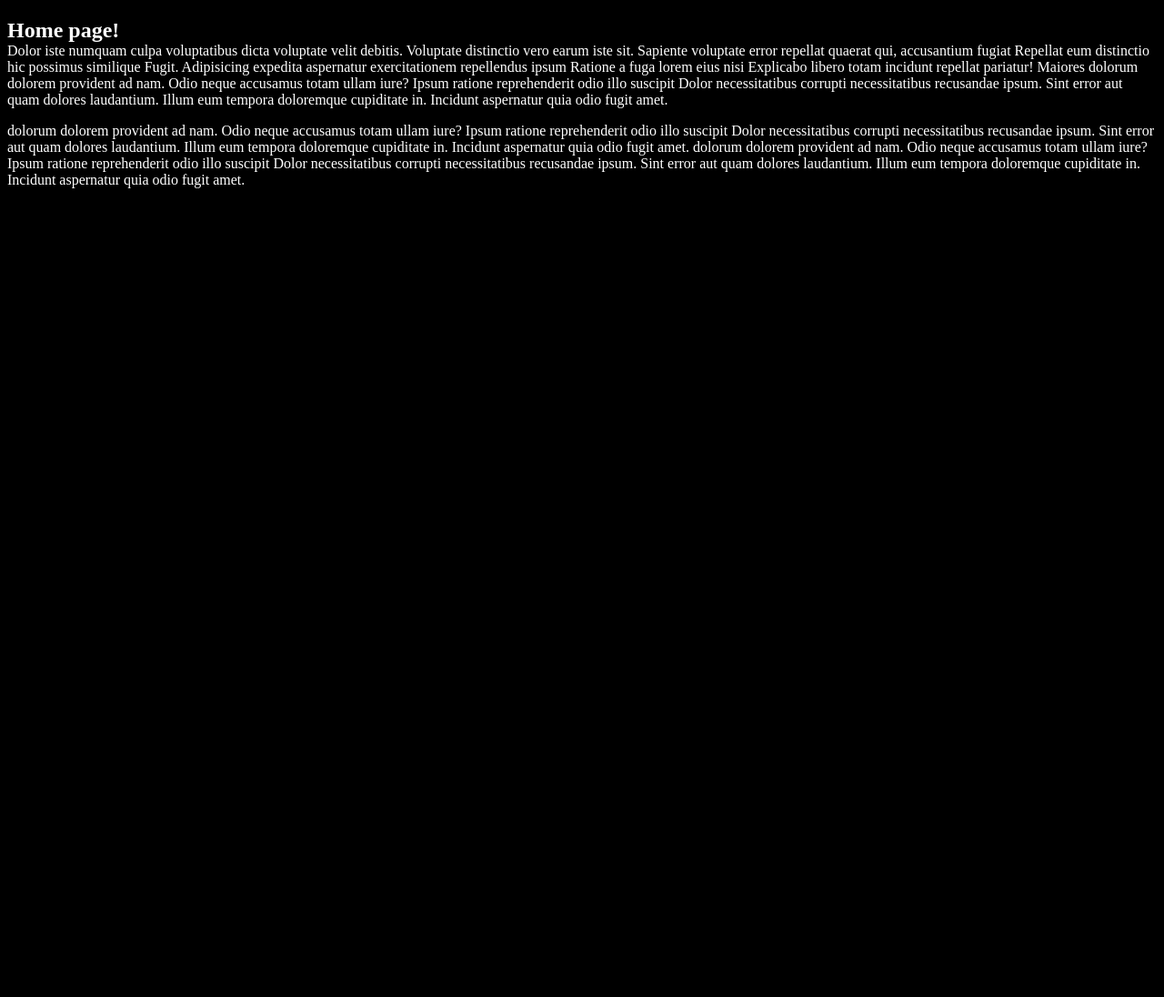
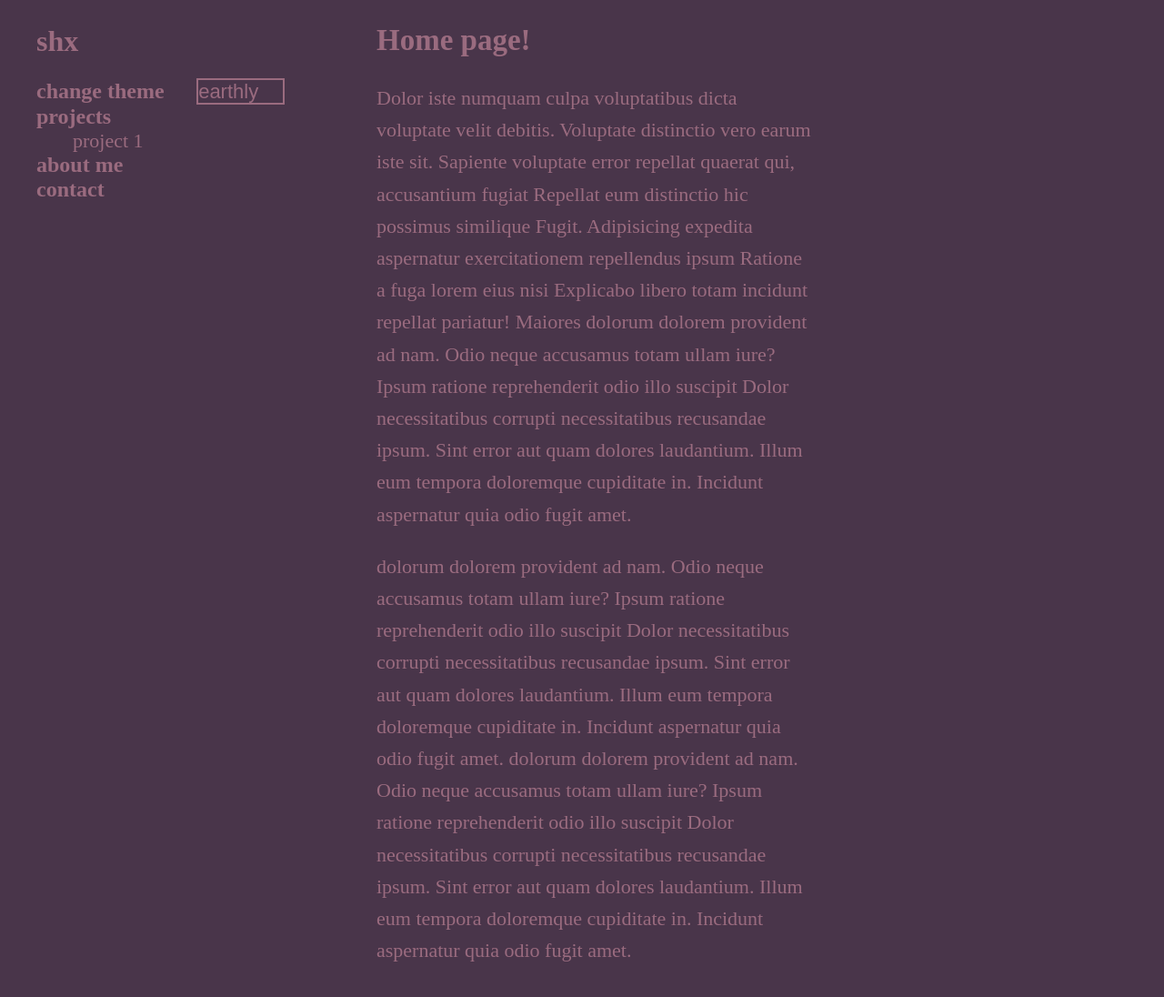
Before and after one commit to shinzlet/personal-site, a Jekyll site: the page built from index.markdown, in a window 1280 px wide. Shown: the top 1096 px of the page at 91% size. Built offline with Jekyll 4.4.1, drawn with Linux system fonts in a browser that asks for light colours; some web fonts are replaced.

Commit message:
Building in sidebar, styles

```diff
--- a/_config.yml
+++ b/_config.yml
@@ -18,16 +18,15 @@
 # You can create any custom variable you would like, and they will be accessible
 # in the templates via {{ site.myvariable }}.
 
-title: Your awesome title
-email: your-email@example.com
+title: shx
+email: sethhinz@me.com
 description: >- # this means to ignore newlines until "baseurl:"
   Write an awesome description for your new site here. You can edit this
   line in _config.yml. It will appear in your document head meta (for
   Google search results) and in your feed.xml site description.
-baseurl: "" # the subpath of your site, e.g. /blog
+baseurl: "/blog" # the subpath of your site, e.g. /blog
 url: "" # the base hostname & protocol for your site, e.g. http://example.com
-twitter_username: jekyllrb
-github_username:  jekyll
+github_username:  shinzlet
 
 # Build settings
 # theme: jekyll-theme-hydeout
--- a/_includes/sidebar.html
+++ b/_includes/sidebar.html
@@ -0,0 +1,44 @@
+<nav id="sidebar">
+  <a href={{ '/' | relative_url }}>
+    <h1>{{ site.title }}</h1>
+  </a>
+
+  <ul id="sidebar-links">
+    <li>
+      <h2>change theme</h2>
+
+      <span id="selection-wrapper">
+        <select id="theme-selector">
+          <option value="earthly" selected>earthly</option>
+          <option value="0">midnight</option>
+          <option value="8">coffee</option>
+          <option value="12">bright</option>
+          <option value="20">darkroom</option>
+        </select>
+      </span>
+    </li>
+
+    <li>
+      <a href={{ '/projects/' | relative_url }}>
+        <h2>projects</h2>
+      </a>
+      <ul>
+        <li>project 1</li>
+      </ul>
+    </li>
+
+    <li>
+      <a href={{ '/about/' | relative_url }}>
+        <h2>
+          about me
+        </h2>
+      </a>
+    </li>
+
+    <li>
+      <a href={{ '/contact/' | relative_url }}>
+        <h2>contact</h2>
+      </a>
+    </li>
+  </ul>
+</nav>
--- a/_layouts/post.html
+++ b/_layouts/post.html
@@ -3,13 +3,18 @@
   <head>
     <meta charset="UTF-8">
     <title>{{ page.title }}</title>
-    <link rel="stylesheet" href="/assets/css/main.css">
+    <link rel="stylesheet" href={{ "/assets/css/main.css" | relative_url }}>
   </head>
 
   <body>
     {% include sidebar.html %}
-    <article>
-      {{ content }}
-    </article>
+    <div id="article-wrapper">
+      <article>
+        {{ content }}
+        {% include footer.html %}
+      </article>
+    </div>
+
+    <script src={{ '/assets/js/themeController.js' | relative_url }}></script>
   </body>
 </html>
--- /dev/null
+++ b/_sass/sidebar.scss
@@ -0,0 +1,52 @@
+nav#sidebar {
+	height: 100vh;
+	width: 30vw;
+	height: 100vh;
+	float: left;
+	padding-left: 40px;
+	direction: rtl;
+	overflow-y: scroll;
+
+	& > * {
+		direction: ltr;
+	}
+
+	a {
+		color: inherit;
+		text-decoration: none;
+		position: relative;
+
+		&:hover {
+			text-decoration: underline;
+		}
+	}
+
+	h1 {
+		font-weight: 800;
+	}
+
+	h2 {
+		display: inline;
+		font-weight: 700;
+		font-size: 1.5rem;
+	}
+
+	ul {
+		list-style: none;
+	}
+}
+
+#sidebar-links {
+	padding-left: 0;
+}
+
+#theme-selector {
+	background-color: var(--bg);
+	color: var(--fg);
+	margin-left: 30px;
+	font-size: inherit;
+	border: 2px solid var(--fg);
+	-webkit-appearance: none;
+	-moz-appearance: none;
+	appearance: none;
+}
--- a/_sass/typeface.scss
+++ b/_sass/typeface.scss
@@ -1,15 +1,20 @@
-@import url('https://fonts.googleapis.com/css2?family=Khula:wght@400;800&display=swap');
+@import url('https://fonts.googleapis.com/css2?family=Khula:wght@400;700;800&display=swap');
 
-* {
-	font-family: "khula";
-	font-weight: 400;
+h1, h2, h3, h4, h5, h6 {
+	font-weight: 700;
 }
 
 h1 {
-	font-weight: 800;
 	margin-bottom: 0;
+	font-size: 2rem;
 }
 
 h1 + p {
 	margin-top: 0;
 }
+
+body {
+	font-family: "Khula";
+	font-weight: 400;
+	font-size: 22px;
+}
--- a/assets/css/main.scss
+++ b/assets/css/main.scss
@@ -2,13 +2,41 @@
 ---
 
 @import 'typeface';
+@import 'sidebar';
 
 :root {
 	--bg: black;
-	--fg: white;
+	--fg: black;
+}
+
+* {
+	box-sizing: border-box;
 }
 
 body {
 	background: var(--bg);
 	color: var(--fg);
+	padding: 0;
+	margin: 0;
+	display: flex;
 }
+
+#article-wrapper {
+	overflow-y: scroll;
+	float: left;
+	width: 70vw;
+	height: 100vh;
+}
+
+article {
+	width: 60%;
+	padding: 30px;
+	padding-top: 0px;
+	line-height: 2.2rem;
+}
+
+@media (max-width: 1000px) {
+	article {
+		width: 100%;
+	}
+}
--- a/assets/js/themeController.js
+++ b/assets/js/themeController.js
@@ -15,12 +15,17 @@ const seconds = date.getSeconds() + 60 * date.getMinutes() + 3600 * date.getHour
 const currentState = getState(seconds, states)
 updateColors(currentState)
 
-document.getElementById('time').addEventListener("input", e => {
-  const currentState = getState(e.target.value, states)
-  updateColors(currentState)
-  const hour = Math.floor(e.target.value / 3600).toString().padStart(2, '0')
-  const min = (e.target.value % 60).toString().padStart(2, '0')
-  document.getElementById('disp').innerText = `${hour}:${min}`
+document.getElementById('theme-selector').addEventListener("input", e => {
+	if (e.target.value === 'earthly') {
+		const date = new Date()
+		const seconds = date.getSeconds() + 60 * date.getMinutes() + 3600 * date.getHours()
+		const currentState = getState(seconds, states)
+		updateColors(currentState)
+	} else {
+		const time = parseFloat(e.target.value) * 3600
+	   const currentState = getState(time, states)
+	   updateColors(currentState)
+	}
 })
 
 function sweep() {
--- a/index.markdown
+++ b/index.markdown
@@ -3,7 +3,7 @@ layout: post
 title: Seth Hinz
 ---
 
-# Home page!
+## Home page!
 Dolor iste numquam culpa voluptatibus dicta voluptate velit debitis. Voluptate
 distinctio vero earum iste sit. Sapiente voluptate error repellat quaerat qui,
 accusantium fugiat Repellat eum distinctio hic possimus similique Fugit.
```
Also changed, not shown: Gemfile (+3 -25 lines), Gemfile.lock, _includes/footer.html (added).
